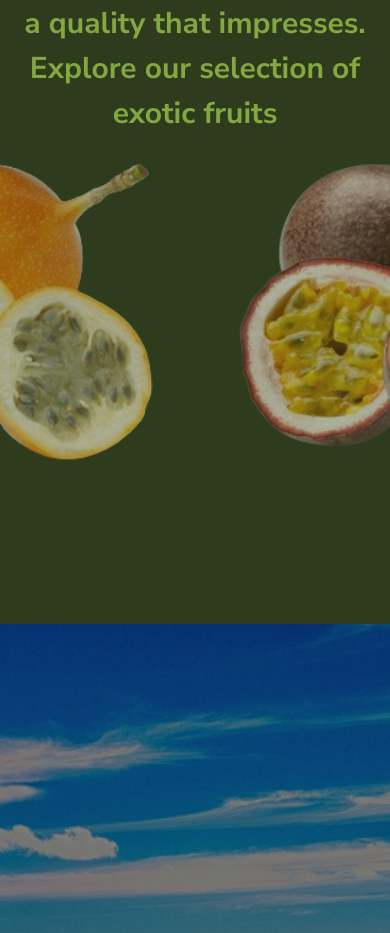
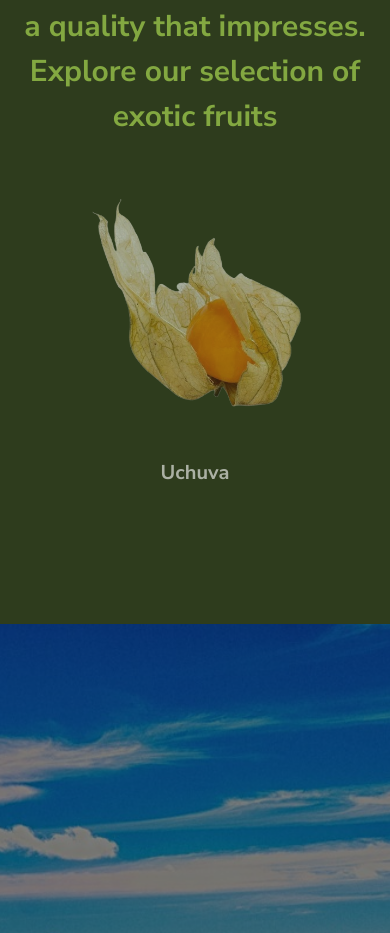
Before and after one commit to luisFPM97/AndesFruits, a React (Vite) app: page /#/ in a window 390 px wide. Shown: the part 1020-1953 px from the top of the page. Built offline with nearby package versions, Linux system fonts and the light colour scheme.

Commit message:
Update App.css

```diff
--- a/src/App.css
+++ b/src/App.css
@@ -4,11 +4,6 @@
     flex-direction: column;
     align-items: center;
     justify-content: space-around;
-
-    background-position: center;
-    background-size: cover;
-    background-repeat: no-repeat;
-
 }
 *:focus{
     outline:none!important
@@ -336,7 +331,6 @@ footer{
                 width: calc(100%/11);
                 height: 40vh;
                 transition: all 0.4s ease-in-out;
-
                 opacity: 0.6;
                 img{
 
@@ -344,11 +338,12 @@ footer{
                     transition: all 0.2s ease-in-out;
                 }
                 h3{
+                    position: absolute;
+                    bottom: 40px;
                     width: 100%;
-                    font-size: 25px;
+                    font-size: 20px;
                     font-weight: bold;
                     height: 0;
-
                     opacity: 0;
                     color: white;
                     transition: all 0.5s ease-in-out;
@@ -388,12 +383,13 @@ footer{
                 opacity: 1;
 
                 img{
-                    transform: scale(1.4);
+                    transform: scale(1.5);
                 }
                 h3{
-                    position: relative;
+                    position: absolute;
                     visibility: visible;
                     opacity: 1;
+                    bottom: 60px;
                 }
                 button{
                     opacity: 1;
@@ -919,14 +915,38 @@ footer{
                 height: 80%;
                 flex-wrap: nowrap;
                 scroll-snap-type: x mandatory;
+                overflow-x: auto;
+                gap: 0px;
+                padding-right: 30px;
+                padding-left: 30px;
+                justify-content: start;
                 .hpProductItem{
-                    min-width: 100% ;
-                    height: 80%;
-                    position: sticky !important;
+                    position: relative;
+                    min-width: 350px;
+                    height: 350px;
+                    position: sticky ;
                     object-fit: cover;
                     scroll-snap-align:center;
+                    h3{
+                        opacity: 1;
+                        position: absolute;
+                        bottom: 20px;
+                    }
+                    img{
+                        width: 80%;
+                    }
+                }
+                .hpProductItem:hover{
+                    h3{
+                        position: absolute;
+                        bottom: 30px;
+                    }
+                    img{
+                        transform: scale(1.1);
+                    }
                 }
             }
+
             .hpProduct::-webkit-scrollbar {
                 width: 100%;
             }
```
